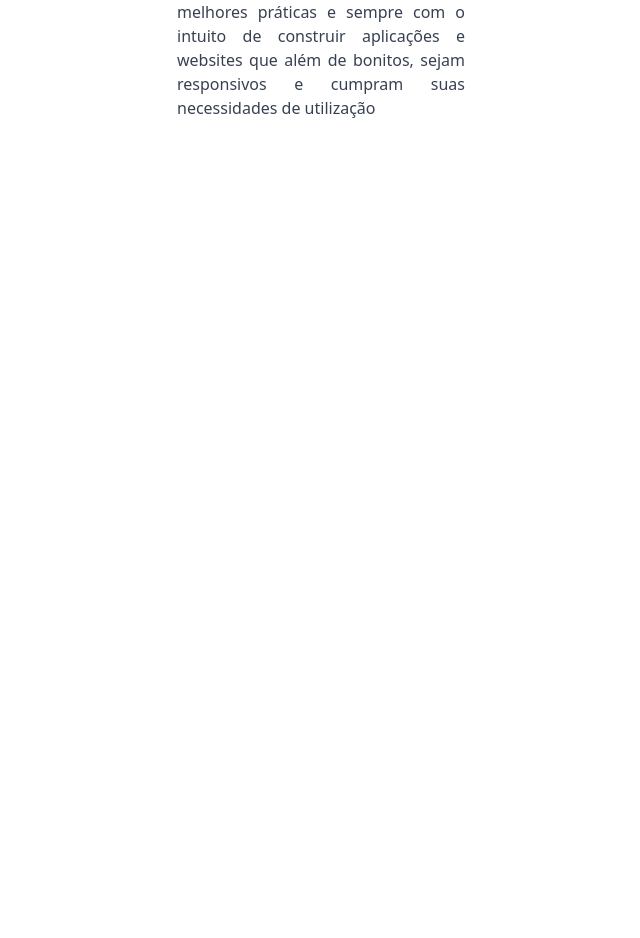
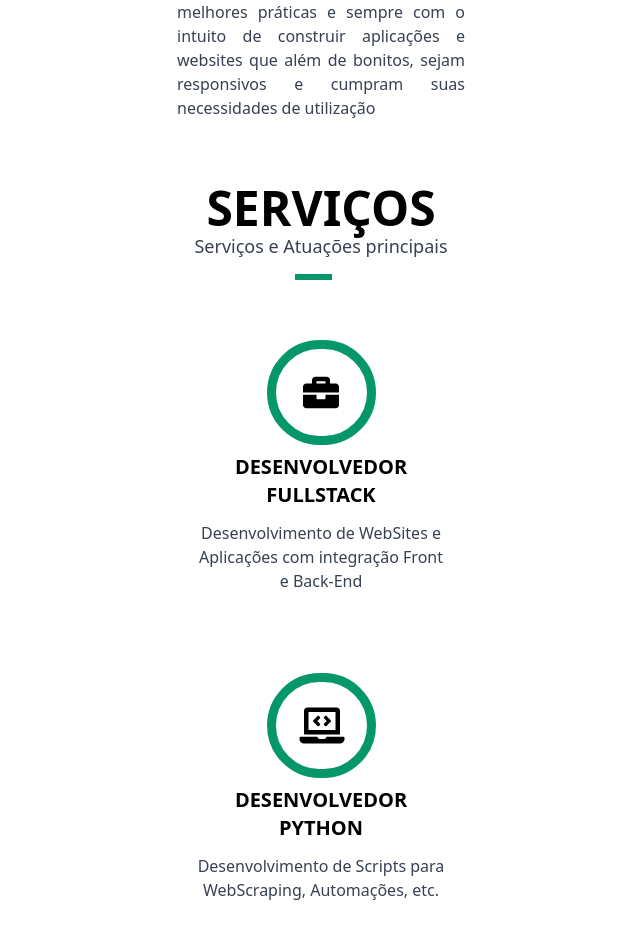
Before and after one commit to Samuel0102/elmusa-portfolio-vue, a Vue app: page / in a window 1280 px wide. Shown: the part 3563-4501 px from the top of the page, without its empty margins (319-959 px from the left). Before the commit the page ends 3683 px from the top, so only its background shows below. Built offline with nearby package versions, Linux system fonts and the light colour scheme.

Commit message:
TheServices area

```diff
--- a/src/App.vue
+++ b/src/App.vue
@@ -4,6 +4,7 @@
     <main>
       <TheHome />
       <TheAbout />
+      <TheServices/>
     </main>
   </div>
 </template>
@@ -12,13 +13,15 @@
 import TheAbout from './components/TheAbout.vue'
 import TheHeader from "./components/TheHeader.vue"
 import TheHome from "./components/TheHome.vue"
+import TheServices from './components/TheServices.vue'
 
 export default {
   name: 'App',
   components: {
     TheHeader,
     TheHome,
-    TheAbout
+    TheAbout,
+    TheServices
   }
 }
 </script>
--- /dev/null
+++ b/src/components/MyService.vue
@@ -0,0 +1,33 @@
+<template>
+  <article class="my-10 w-64">
+    <i :class="icon" class="icon"></i>
+    <h3 class="service">{{ service }}</h3>
+    <p class="description">{{ description }}</p>
+  </article>
+</template>
+
+<script>
+export default {
+  props: ["service", "description", "icon"],
+};
+</script>
+
+<style scoped>
+.icon {
+  @apply text-4xl p-6
+        border-green-600 rounded-full
+        hover:bg-green-600 hover:border-green-100
+        hover:text-white transition  ease-linear;
+  border-width: 9px;
+  width: 109px;
+  height: 105px;
+}
+
+.service {
+  @apply text-xl uppercase pt-2 pb-3 font-bold;
+}
+
+.description {
+  @apply text-gray-700;
+}
+</style>
--- a/src/components/MySkill.vue
+++ /dev/null
@@ -1,16 +0,0 @@
-<template>
-    <div>
-        {{skill}} - {{level}}
-    </div>
-</template>
-
-<script>
-export default {
-    props:["skill","level"]
-}
-
-</script>
-
-<style scoped>
-
-</style>
--- a/src/components/MySkills.vue
+++ /dev/null
@@ -1,16 +0,0 @@
-<template>
-  <div>
-      <h2 class="text-lg font-bold mt-2">Habilidades</h2>
-
-  </div>
-</template>
-
-<script>
-export default {
-
-}
-</script>
-
-<style scoped>
-
-</style>
--- /dev/null
+++ b/src/components/TheServices.vue
@@ -0,0 +1,38 @@
+<template>
+  <section id="services" class="w-72 mx-auto text-center flex flex-col items-center">
+    <h2 class="text-5xl font-bold mt-16 w-64">SERVIÇOS</h2>
+    <p class="mb-10 text-lg text-gray-700 relative w-64" id="services-desc">Serviços e Atuações principais</p>
+
+    <MyService
+      :icon="'fas fa-briefcase'"
+      :service="'Desenvolvedor FullStack'"
+      :description="'Desenvolvimento de WebSites e Aplicações com integração Front e Back-End'"
+    />
+    <MyService
+      :icon="'fas fa-laptop-code'"
+      :service="'Desenvolvedor Python'"
+      :description="'Desenvolvimento de Scripts para WebScraping, Automações, etc.'"
+    />
+  </section>
+</template>
+
+<script>
+import MyService from "./MyService.vue";
+
+export default {
+  components: { MyService },
+};
+</script>
+
+<style scoped>
+    #services-desc::before{
+        content: " ";
+        width: 37px;
+        border: 3px solid;
+        @apply text-green-600;
+        position: absolute;
+        bottom: -20px;
+        left: 102px;
+
+    }
+</style>
```
